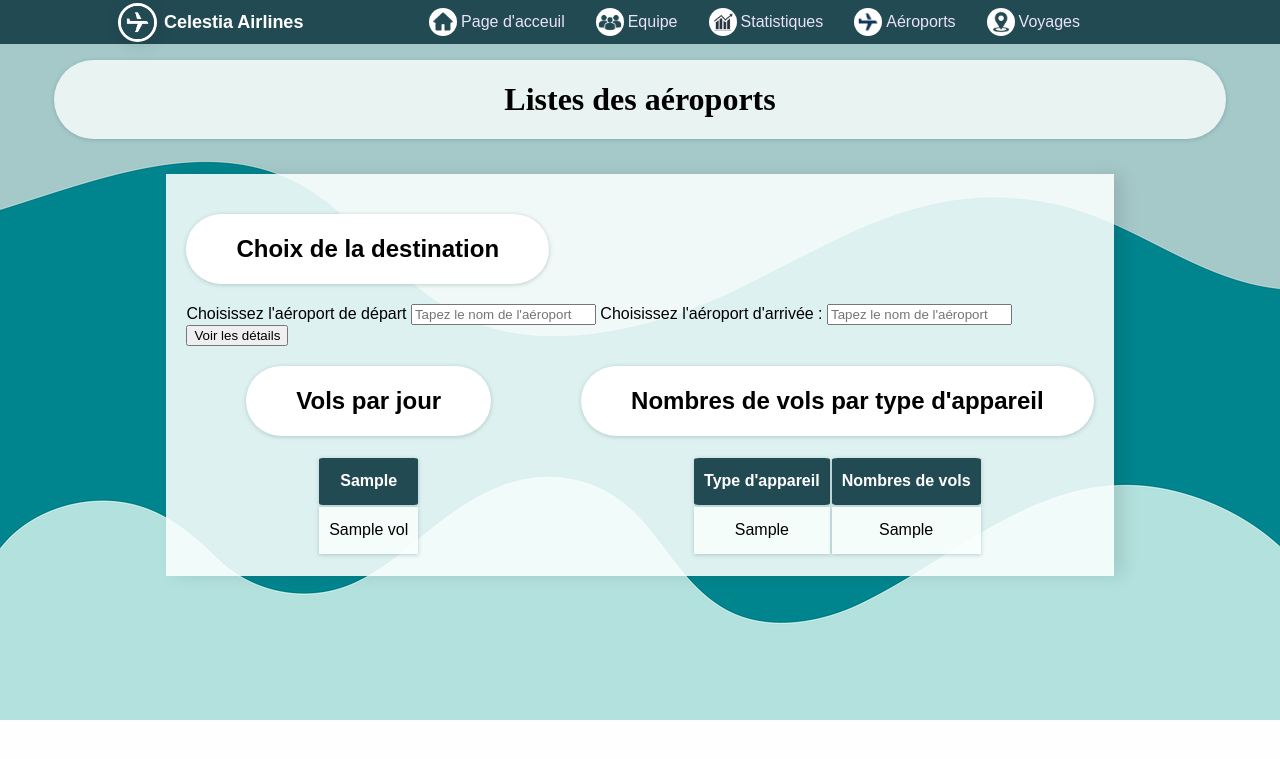
After one commit to Younesdjzz/Bac1-website, a Flask app: template mobility/templates/emission.html in a window 1280 px wide. The commit adds this page. Shown: the top 759 px of the page. Run offline with Flask 3, Linux system fonts and the light colour scheme; the template is opened without the code that fills it: most values are stand-ins (such as "Sample title", 1, 10 or a date in 2020).

Commit message:
changement visuel du nav

```diff
--- a/mobility/static/style.css
+++ b/mobility/static/style.css
@@ -9,19 +9,9 @@ body {
    background: #FEFEFF;
    padding-top: 50px;
    padding-bottom: 0;
-
 }
 
 /* -- Le navigateur et footer-- */
-header {
-   position: fixed;
-   width: 985px;
-   margin: 0;
-   background-color: #b0bfc8;
-   margin-inline-start: 0%;
-   top: 0;
-}
-
 nav {
    position: fixed;
    width: 100vw;
@@ -34,6 +24,20 @@ nav {
    z-index: 100;
 }
 
+nav .nav-left {
+   margin-left: 110px;
+   display: flex;
+   align-items: center;
+   color:#ffffff;
+   font-size: large;
+   font-weight: bold;
+}
+
+nav .nav-left img {
+   margin-right: 7px;
+}
+
+
 nav h1 {
    flex: auto;
    margin: 0;
@@ -43,7 +47,8 @@ nav ul {
    display: flex;
    list-style: none;
    margin: 0;
-   margin-left: 20%;
+   margin-left: auto;
+   margin-right:200px;
    padding: 0;
 }
 
@@ -52,6 +57,7 @@ nav ul li span,
 header {
    display: flex;
    padding: 0.5rem;
+   margin-left: 15px;
    text-decoration: none;
    align-items: center;
 }
@@ -69,7 +75,6 @@ a.lien:hover {
    color: #d6ecff;
    text-decoration: underline;
 }
-
 
 /* -- Le contenu principal -- */
 main {
@@ -253,15 +258,12 @@ ul.passion {
 
 /* -- Style des images -- */
 img.logo_site {
-   position: absolute;
    width: 33px;
    height: auto;
    object-fit: cover;
    border-radius: 50%;
    border: 3.2px solid #ffffff;
    box-shadow: 2px 4px 17px rgba(0, 0, 0, 0.1);
-   top: 2px;
-   left: 10px;
 }
 
 img.site {
--- a/mobility/templates/base.html
+++ b/mobility/templates/base.html
@@ -11,9 +11,11 @@
 
 <body>
     <nav>
+        <div class="nav-left">
+            <img class="logo_site" src="{{url_for('static', filename='logo_site_bleu.png')}}" alt="Logo">Celestia Airlines
+        </div>
         <ul>
-            <li><img class="logo_site" src="{{url_for('static', filename='logo_site_bleu.png')}}"></li>
-            <li><a href="/" class="lien"><img src="{{ url_for('static', filename='navigateur/home.png') }}"
+            <li><a href="/" class="lien"><img src="{{ url_for('static', filename='navigateur/icon_home.png') }}"
                         class="icon">Page d'acceuil</a></li>
             <li><a href="/equipe" class="lien"><img src="{{ url_for('static', filename='navigateur/icon_equipe.png') }}"
                         class="icon">Equipe</a></li>
@@ -23,6 +25,9 @@
             <li><a href="/airport" class="lien"><img
                         src="{{ url_for('static', filename='navigateur/icon_site_blanc.png') }}"
                         class="icon">Aéroports</a></li>
+            <li><a href="/airport" class="lien"><img
+                        src="{{ url_for('static', filename='navigateur/icon_voyages.png') }}"
+                        class="icon">Voyages</a></li>
         </ul>
     </nav>
 
--- /dev/null
+++ b/mobility/templates/emission.html
@@ -0,0 +1,82 @@
+{% extends "base.html" %}
+
+{% block titre %}
+<h1>Listes des aéroports</h1>
+{% endblock %}
+
+{% block content_up %}{% endblock %}
+
+{% block content %}
+
+<div class="mini_titre-box">
+    <h2>Choix de la destination</h2>
+</div>
+
+<form method="GET" action="{{ url_for('airport.requete_aeroport') }}">
+    <label for="airport">Choisissez l'aéroport de départ</label>
+    <input list="airports" id="airport" name="airport_name" placeholder="Tapez le nom de l'aéroport" autocomplete="off">
+    <datalist id="airports">
+        {% for airport in airports %}
+        <option value="{{ airport.name }}">
+            {% endfor %}
+    </datalist>
+    <label for="airport">Choisissez l'aéroport d'arrivée :</label>
+    <input list="airports" id="airport" name="airport_name" placeholder="Tapez le nom de l'aéroport" autocomplete="off">
+    <datalist id="airports">
+        {% for airport in airports %}
+        <option value="{{ airport.name }}">
+            {% endfor %}
+    </datalist>
+    <button type="submit">Voir les détails</button>
+</form>
+
+{% if airport_not_found %}
+<p>L'aéroport "{{ selected_airport }}" n'est pas répertorié dans notre base de données</p>
+{% endif %}
+
+{% if selected_airport and not airport_not_found %}
+<div class="flights">
+
+    <div class="mini_titre-box">
+        <h2>Vols par jour</h2>
+    </div>
+
+    <div class="mini_titre-box">
+        <h2>Nombres de vols par type d'appareil</h2>
+    </div>
+
+    <table>
+
+        <tr>
+            {% for vol in vols_jour %}
+            <th>{{ vol.jour_semaine }}</th>
+            {% endfor %}
+        </tr>
+        <tr>
+            {% for vol in vols_jour %}
+            <td>{{ vol.nombre_de_vols }}</td>
+            {% endfor %}
+        </tr>
+
+    </table>
+
+
+
+    <table>
+        <tr>
+            <th>Type d'appareil</th>
+            <th>Nombres de vols</th>
+        </tr>
+        {% for vol in vols_type %}
+        <tr>
+            <td>{{ vol.aircraft_type }}</td>
+            <td>{{ vol.vols_totaux }}</td>
+        </tr>
+        {% endfor %}
+    </table>
+</div>
+{% endif %}
+
+{% endblock %}
+
+{% block content_down %}{% endblock %}
```
Also changed, not shown: mobility/static/navigateur/icon_home.png (renamed from mobility/static/navigateur/home.png), mobility/static/navigateur/icon_voyages.png (added), 1 other file.
